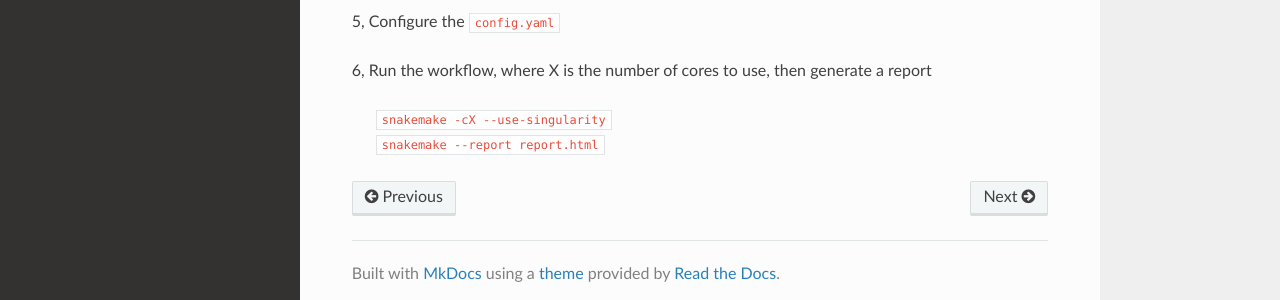
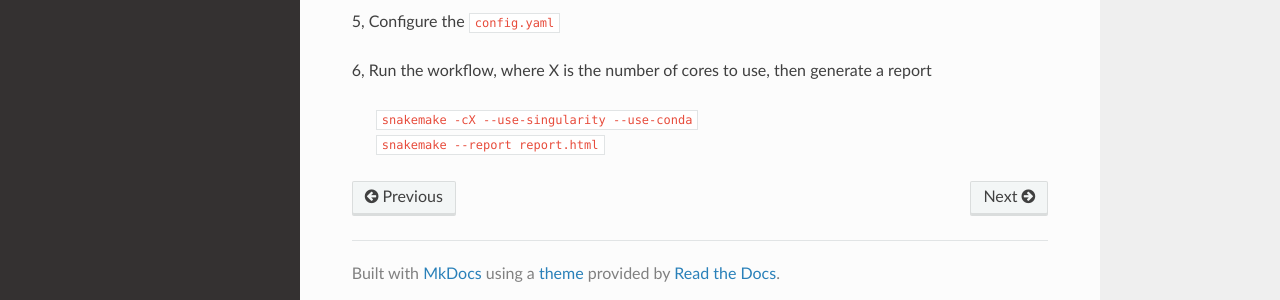
Before and after one commit to mrmrwinter/asmapp, an MkDocs documentation site: the page built from docs/user-guide/quick-start.md, in a window 1280 px wide. Shown: the part 515-815 px from the top of the page. Built offline with MkDocs 1.6.1, drawn with Linux system fonts in a browser that asks for light colours; nearby versions of some CDN libraries.

Commit message:
updated docs

```diff
--- a/docs/user-guide/quick-start.md
+++ b/docs/user-guide/quick-start.md
@@ -16,5 +16,5 @@
 5, Configure the `config.yaml`
 
 6, Run the workflow, where X is the number of cores to use, then generate a report
-> `snakemake -cX --use-singularity`
+> `snakemake -cX --use-singularity --use-conda`
 > `snakemake --report report.html`
```
Also changed, not shown: docs/user-guide/installation.md (+1 -1 lines), docs/images/dag.png, docs/images/rulegraph.png, 2 other files.
